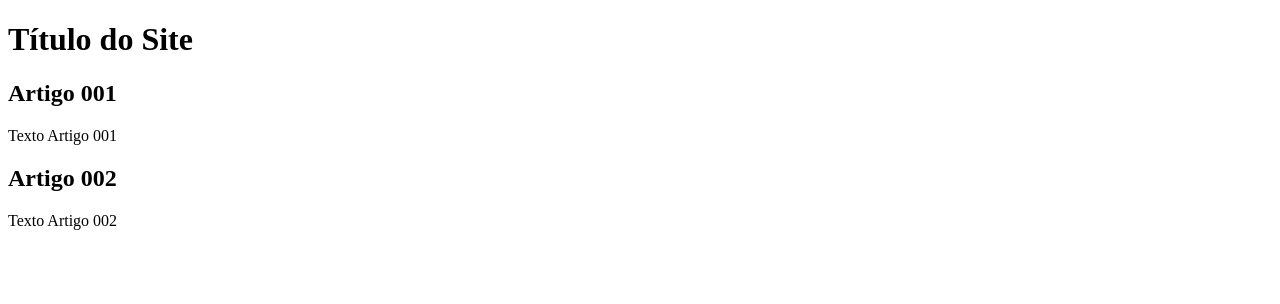
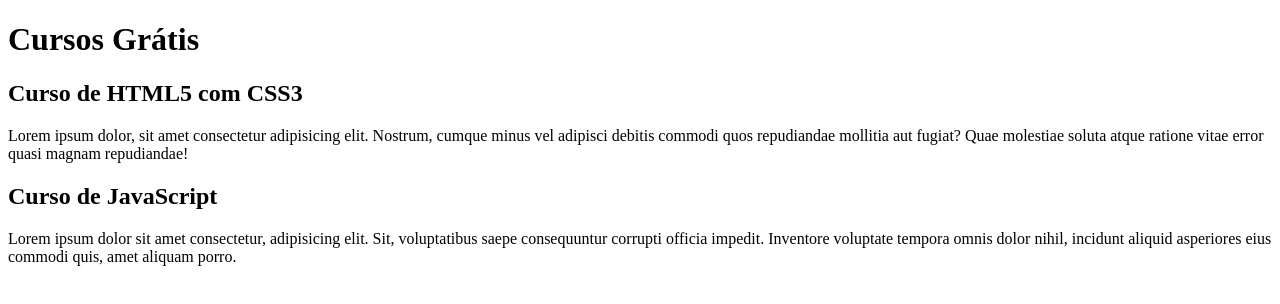
Before and after one commit to gabriel-berger/projeto-site, a plain HTML site: page index.html in a window 1280 px wide. Drawn offline with Linux system fonts and the light colour scheme.

Commit message:
comecei a escrever o conteudo

```diff
--- a/index.html
+++ b/index.html
@@ -9,14 +9,14 @@
 <body>
     <main>
         <header>
-            <h1>Título do Site</h1>
+            <h1>Cursos Grátis</h1>
             <article>
-                <h2>Artigo 001</h2>
-                <p>Texto Artigo 001</p>
+                <h2>Curso de HTML5 com CSS3</h2>
+                <p>Lorem ipsum dolor, sit amet consectetur adipisicing elit. Nostrum, cumque minus vel adipisci debitis commodi quos repudiandae mollitia aut fugiat? Quae molestiae soluta atque ratione vitae error quasi magnam repudiandae!</p>
             </article>
             <article>
-                <h2>Artigo 002</h2>
-                <p>Texto Artigo 002</p>
+                <h2>Curso de JavaScript</h2>
+                <p>Lorem ipsum dolor sit amet consectetur, adipisicing elit. Sit, voluptatibus saepe consequuntur corrupti officia impedit. Inventore voluptate tempora omnis dolor nihil, incidunt aliquid asperiores eius commodi quis, amet aliquam porro.</p>
             </article>
         </header>
     </main>
```
